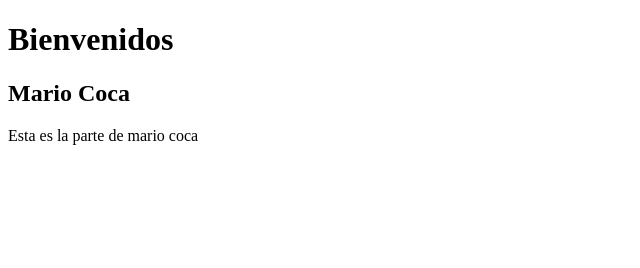
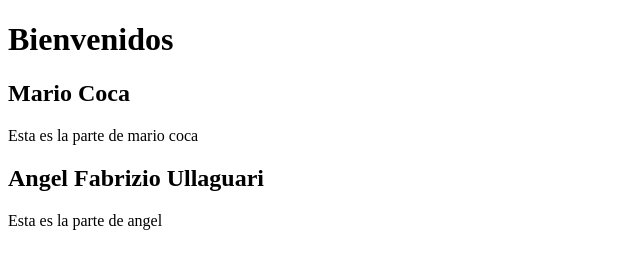
Before and after one commit to Angel3021/Compartido_AFU_DQ_MCA, a plain HTML site: page index.html in a window 1280 px wide. Shown: the whole page, without its empty margins (0-640 px from the left). Drawn offline with Linux system fonts and the light colour scheme.

Commit message:
Subiendo index cambiado angel

```diff
--- a/index.html
+++ b/index.html
@@ -8,5 +8,7 @@
   <h1>Bienvenidos</h1>
   <h2>Mario Coca</h2>
   <p>Esta es la parte de mario coca</p>
+  <h2>Angel Fabrizio Ullaguari</h2>
+  <p>Esta es la parte de angel</p>
 </body>
 </html>
```
